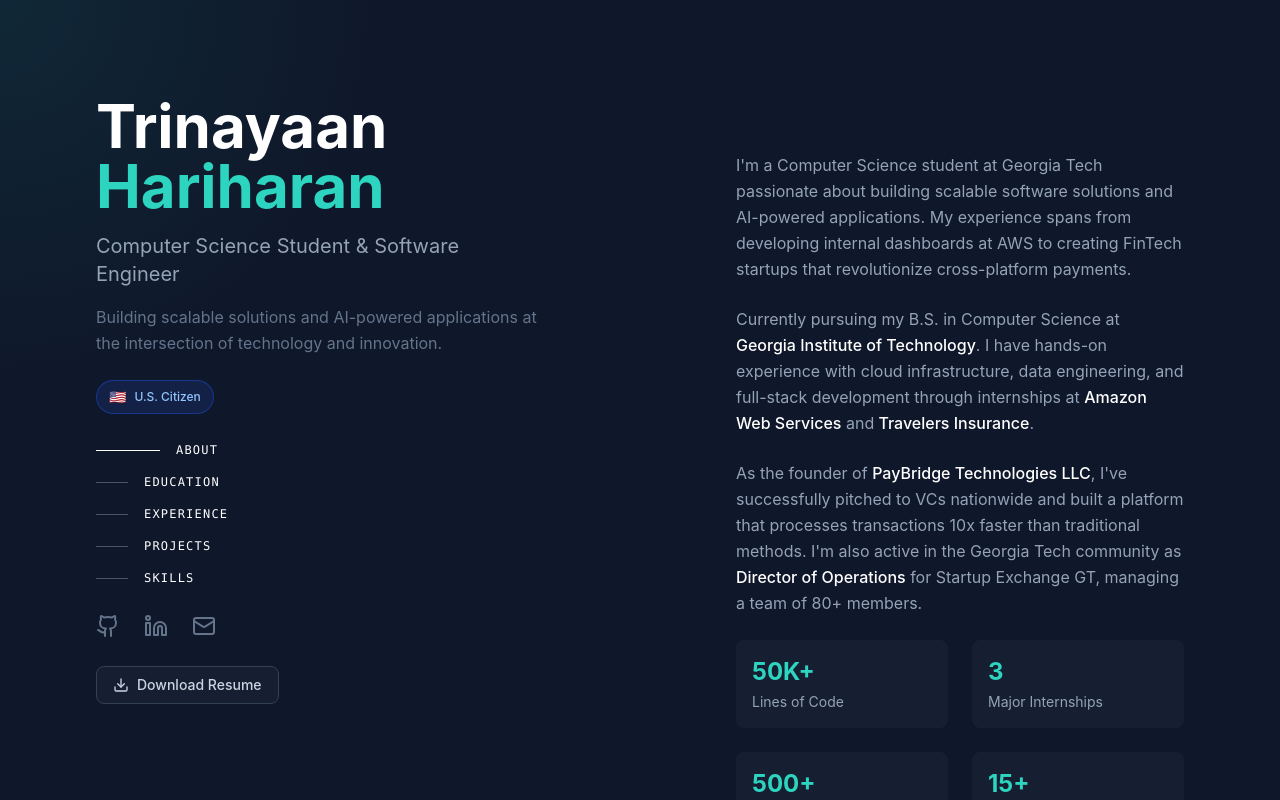
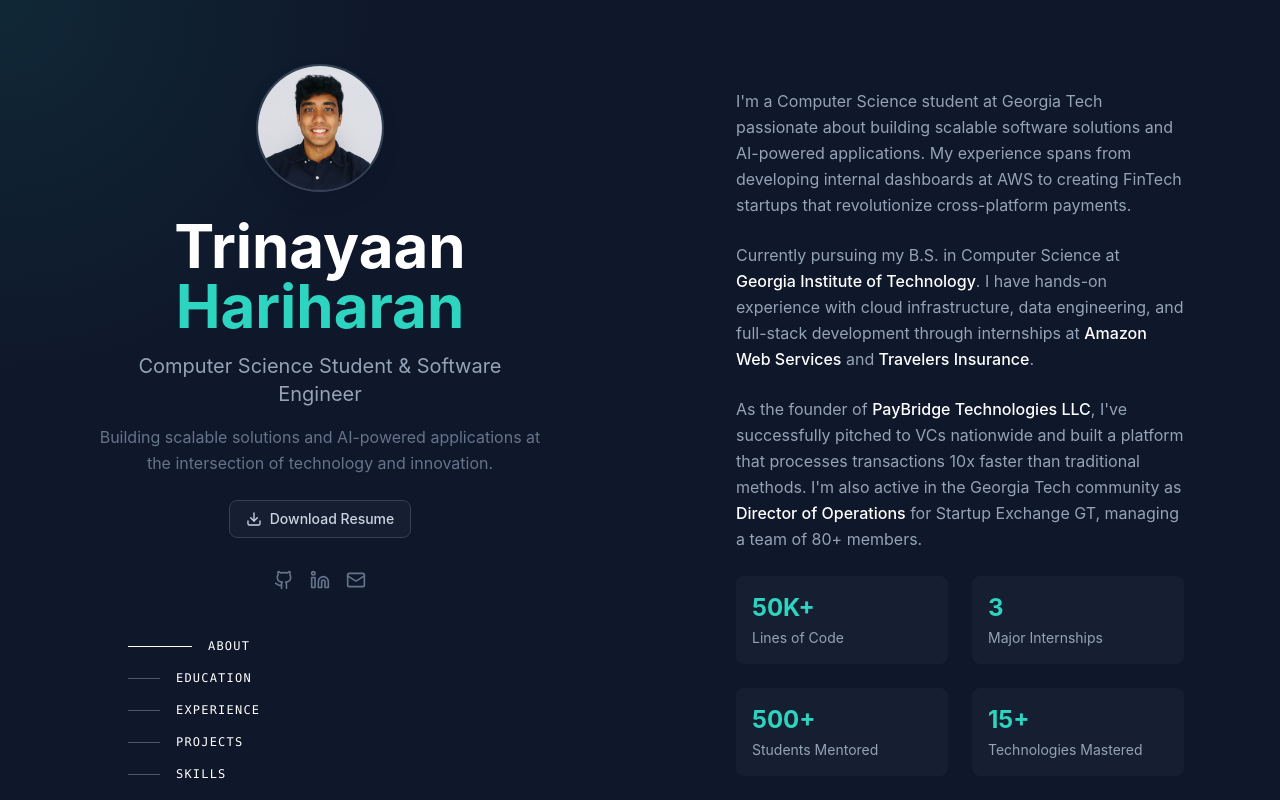
Before and after one commit to trinayhari/thPortfolio, a React (Vite) app: page / in a window 1280 px wide. Built offline with nearby package versions, Linux system fonts and the light colour scheme.

Commit message:
added photo

```diff
--- a/src/components/MinimalistPortfolio.tsx
+++ b/src/components/MinimalistPortfolio.tsx
@@ -167,32 +167,79 @@ const MinimalistPortfolio: React.FC = () => {
       }}
     >
       {/* Fixed Left Sidebar */}
-      <div className={`w-1/2 fixed left-0 top-0 h-screen flex flex-col justify-between p-12 lg:p-24 transform transition-all duration-1000 ${isVisible ? 'translate-x-0' : '-translate-x-full'}`}>
+      <div className={`w-1/2 fixed left-0 top-0 h-screen flex flex-col p-12 lg:p-24 pt-8 lg:pt-16 transform transition-all duration-1000 ${isVisible ? 'translate-x-0' : '-translate-x-full'}`}>
+        {/* Profile Image and Name Section */}
+        <div className={`space-y-6 transform transition-all duration-1000 delay-300 ${isVisible ? 'translate-y-0 opacity-100' : 'translate-y-8 opacity-0'} mb-12`}>
+          {/* Profile Picture */}
+          <div className="flex justify-center mb-6">
+            <div className="relative group">
+              <img
+                src="/profileprof.jpeg"
+                alt="Trinayaan Hariharan"
+                className="w-32 h-32 rounded-full object-cover border-2 border-slate-700 group-hover:border-teal-400 transition-all duration-500 transform group-hover:scale-105 shadow-lg shadow-slate-900/50 group-hover:shadow-teal-400/20"
+              />
+              <div className="absolute inset-0 rounded-full bg-gradient-to-t from-teal-400/10 to-transparent opacity-0 group-hover:opacity-100 transition-opacity duration-500"></div>
+            </div>
+          </div>
+
           {/* Name and Title */}
-        <div className={`space-y-4 transform transition-all duration-1000 delay-300 ${isVisible ? 'translate-y-0 opacity-100' : 'translate-y-8 opacity-0'}`}>
+          <div className="text-center space-y-4">
             <h1 className="text-4xl lg:text-6xl font-bold leading-tight">
               Trinayaan
               <br />
               <span className="text-teal-400 transition-colors duration-500 hover:text-teal-300">Hariharan</span>
             </h1>
-          <p className="text-xl text-slate-400 max-w-md transition-colors duration-300 hover:text-slate-300">
+            <p className="text-xl text-slate-400 max-w-md mx-auto transition-colors duration-300 hover:text-slate-300">
               Computer Science Student & Software Engineer
             </p>
-          <p className="text-slate-500 max-w-md leading-relaxed transition-colors duration-300 hover:text-slate-400">
+            <p className="text-slate-500 max-w-md mx-auto leading-relaxed transition-colors duration-300 hover:text-slate-400">
               Building scalable solutions and AI-powered applications at the intersection of technology and innovation.
             </p>
 
-          {/* U.S. Citizenship Badge */}
-          <div className="pt-2">
-            <div className="inline-flex items-center gap-2 px-3 py-1.5 bg-blue-900/30 border border-blue-700/50 rounded-full text-blue-300">
-              <span className="text-sm">🇺🇸</span>
-              <span className="text-xs font-medium">U.S. Citizen</span>
+            {/* Resume Download Button */}
+            <div className="pt-2 flex justify-center">
+              <a
+                href="/Trinayaan-OpenAi.pdf"
+                download="Trinayaan_Hariharan_Resume.pdf"
+                className="inline-flex items-center gap-2 px-4 py-2 bg-slate-800/50 hover:bg-teal-400/20 border border-slate-700 hover:border-teal-400/50 rounded-lg text-slate-300 hover:text-teal-400 transition-all duration-300 transform hover:scale-105 hover:shadow-lg hover:shadow-teal-400/10 group"
+              >
+                <Download className="w-4 h-4 transition-transform duration-300 group-hover:translate-y-0.5" />
+                <span className="text-sm font-medium">Download Resume</span>
+              </a>
+            </div>
+
+            {/* Social Links */}
+            <div className="pt-4 flex justify-center">
+              <div className="flex gap-4 items-center">
+                <a
+                  href="https://github.com/trinayhari"
+                  target="_blank"
+                  rel="noopener noreferrer"
+                  className="text-slate-500 hover:text-white transition-all duration-300 transform hover:scale-110"
+                >
+                  <Github className="w-5 h-5" />
+                </a>
+                <a
+                  href="https://www.linkedin.com/in/trinayaan-hariharan-0559b720a/"
+                  target="_blank"
+                  rel="noopener noreferrer"
+                  className="text-slate-500 hover:text-white transition-all duration-300 transform hover:scale-110"
+                >
+                  <Linkedin className="w-5 h-5" />
+                </a>
+                <a
+                  href="mailto:trinayhari@gmail.com"
+                  className="text-slate-500 hover:text-white transition-all duration-300 transform hover:scale-110"
+                >
+                  <Mail className="w-5 h-5" />
+                </a>
+              </div>
             </div>
           </div>
         </div>
 
         {/* Navigation */}
-        <nav className={`space-y-4 transform transition-all duration-1000 delay-500 ${isVisible ? 'translate-y-0 opacity-100' : 'translate-y-8 opacity-0'}`}>
+        <nav className={`space-y-4 transform transition-all duration-1000 delay-500 ${isVisible ? 'translate-y-0 opacity-100' : 'translate-y-8 opacity-0'} flex-1 flex flex-col justify-center px-8`}>
           {sections.map((section) => (
             <button
               key={section}
@@ -210,50 +257,12 @@ const MinimalistPortfolio: React.FC = () => {
             </button>
           ))}
         </nav>
-
-        {/* Social Links */}
-        <div className={`flex gap-6 items-center transform transition-all duration-1000 delay-700 ${isVisible ? 'translate-y-0 opacity-100' : 'translate-y-8 opacity-0'}`}>
-          <a
-            href="https://github.com/trinayhari"
-            target="_blank"
-            rel="noopener noreferrer"
-            className="text-slate-500 hover:text-white transition-all duration-300 transform hover:scale-110 hover:rotate-12"
-          >
-            <Github className="w-6 h-6" />
-          </a>
-          <a
-            href="https://www.linkedin.com/in/trinayaan-hariharan-0559b720a/"
-            target="_blank"
-            rel="noopener noreferrer"
-            className="text-slate-500 hover:text-white transition-all duration-300 transform hover:scale-110 hover:rotate-12"
-          >
-            <Linkedin className="w-6 h-6" />
-          </a>
-          <a
-            href="mailto:trinayhari@gmail.com"
-            className="text-slate-500 hover:text-white transition-all duration-300 transform hover:scale-110 hover:rotate-12"
-          >
-            <Mail className="w-6 h-6" />
-          </a>
-        </div>
-
-        {/* Resume Download Button */}
-        <div className={`transform transition-all duration-1000 delay-800 ${isVisible ? 'translate-y-0 opacity-100' : 'translate-y-8 opacity-0'}`}>
-          <a
-            href="/Trinayaan-OpenAi.pdf"
-            download="Trinayaan_Hariharan_Resume.pdf"
-            className="inline-flex items-center gap-2 px-4 py-2 bg-slate-800/50 hover:bg-teal-400/20 border border-slate-700 hover:border-teal-400/50 rounded-lg text-slate-300 hover:text-teal-400 transition-all duration-300 transform hover:scale-105 hover:shadow-lg hover:shadow-teal-400/10 group"
-          >
-            <Download className="w-4 h-4 transition-transform duration-300 group-hover:translate-y-0.5" />
-            <span className="text-sm font-medium">Download Resume</span>
-          </a>
-        </div>
       </div>
 
       {/* Scrollable Right Content */}
       <div className={`w-1/2 ml-auto transform transition-all duration-1000 delay-200 ${isVisible ? 'translate-x-0' : 'translate-x-full'}`}>
         <div id="content-scroll" className="h-screen overflow-y-auto scroll-smooth">
-          <div className="p-12 lg:p-24 space-y-24">
+          <div className="p-12 lg:p-24 pt-4 lg:pt-8 space-y-24">
             {/* About Section */}
             <section id="about-section" className="min-h-screen flex flex-col justify-center">
               <div className={`space-y-6 transform transition-all duration-1000 delay-500 ${isVisible ? 'translate-y-0 opacity-100' : 'translate-y-12 opacity-0'}`}>
```
Also changed, not shown: public/profileprof.jpeg (added). Lines whose indentation alone changed are shown as unchanged.
